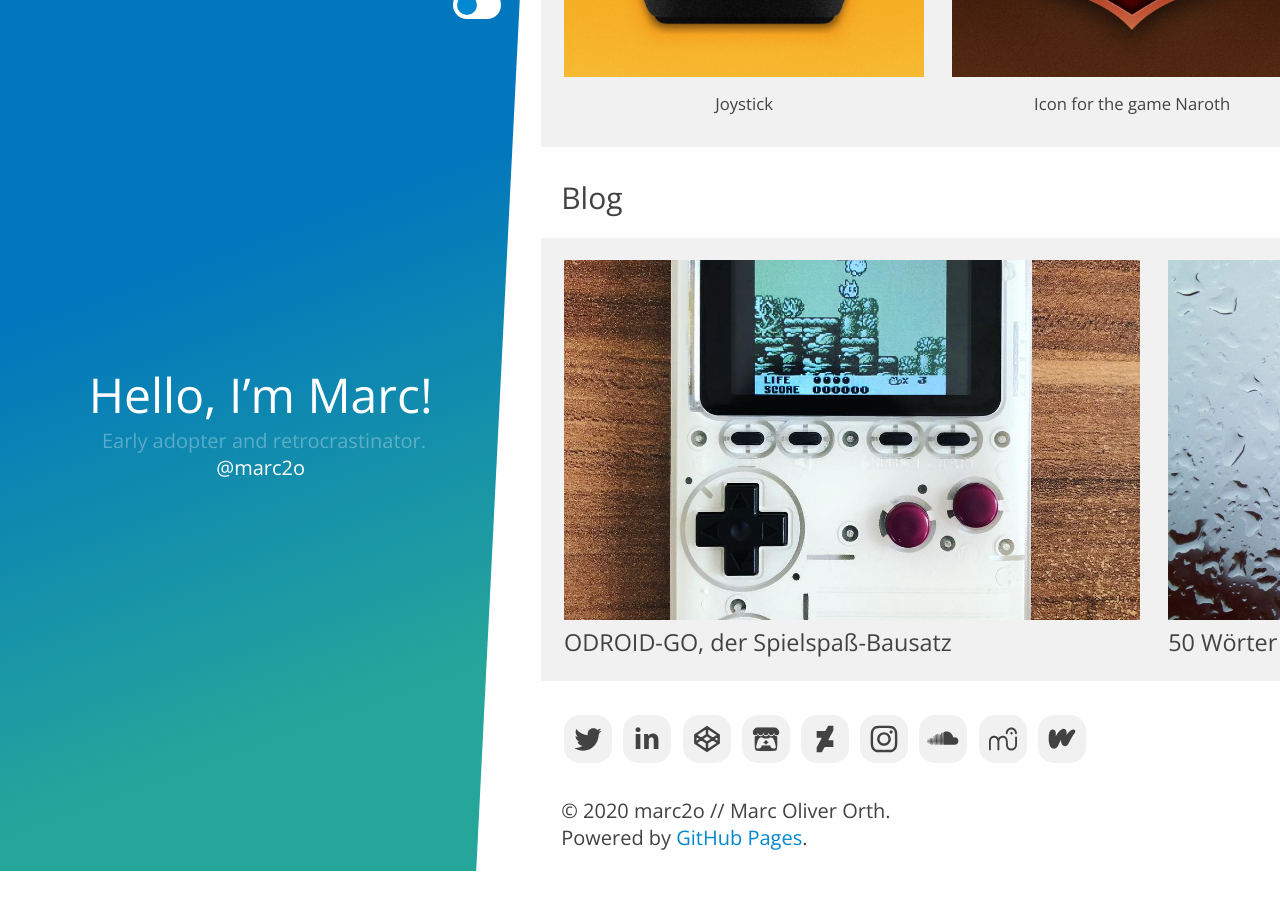
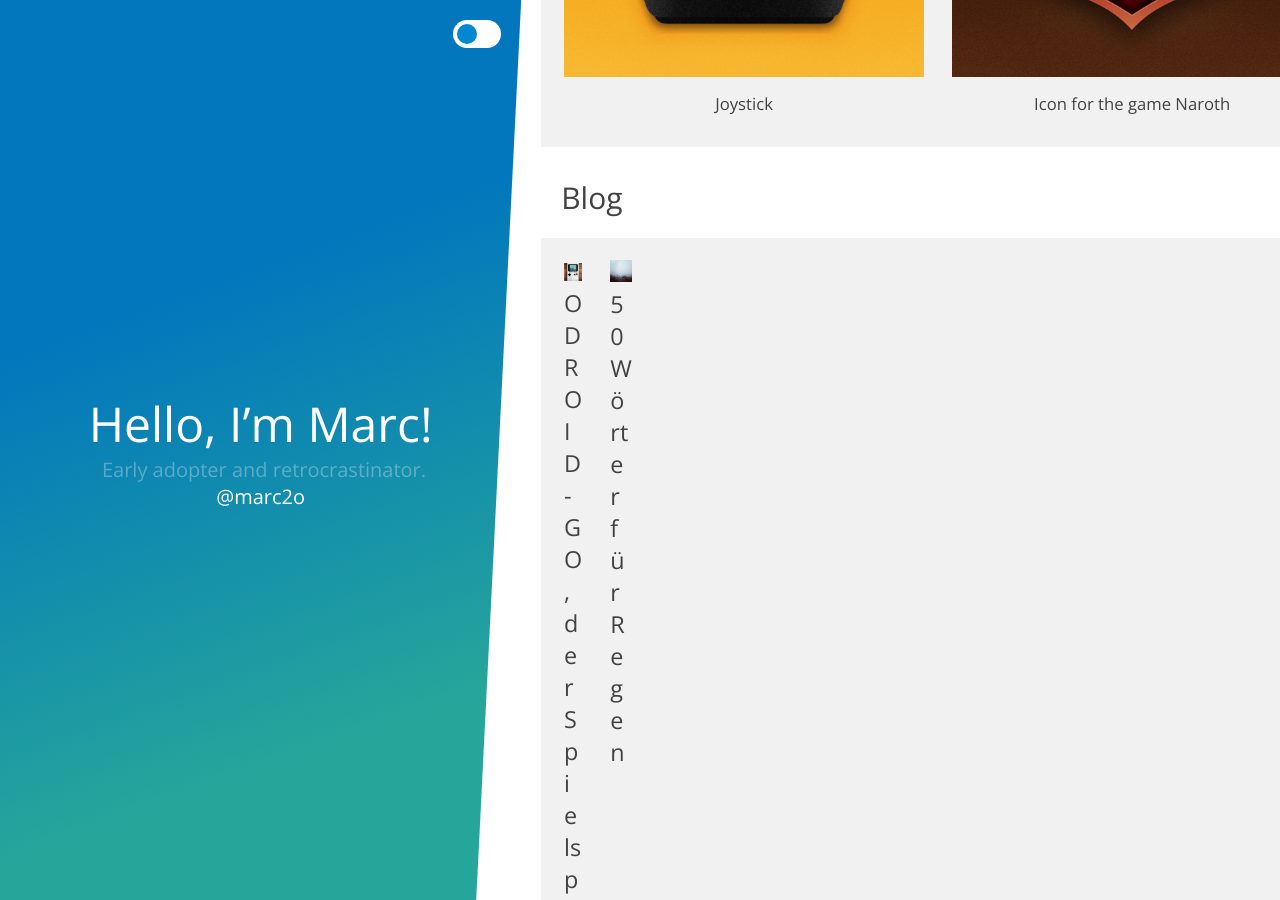
Before and after one commit to marc2o/marc2o.github.io, a Jekyll site: the page built from index.md, in a window 1280 px wide and 900 px high, scrolled down 696 px. Built offline with Jekyll 4.4.1, drawn with Linux system fonts in a browser that asks for light colours; before the commit the page ends 1567 px from its top, so only the background shows below that.

Commit message:
Update index.css

```diff
--- a/assets/css/index.css
+++ b/assets/css/index.css
@@ -222,13 +222,13 @@
 
 figure>figure>img,
 div>div>img,
-div>ul>li>a>span.preview.image {
+div>ul>li> span.preview {
     display: inline-block;
     width: auto;
     height: 40vmin;
 }
 
-div.posts>ul>li>a>span.preview.image>img {
+div.posts>ul>li> span.preview.image>img {
     display: block;
     width: 64vmin;
     height: 40vmin;
```
